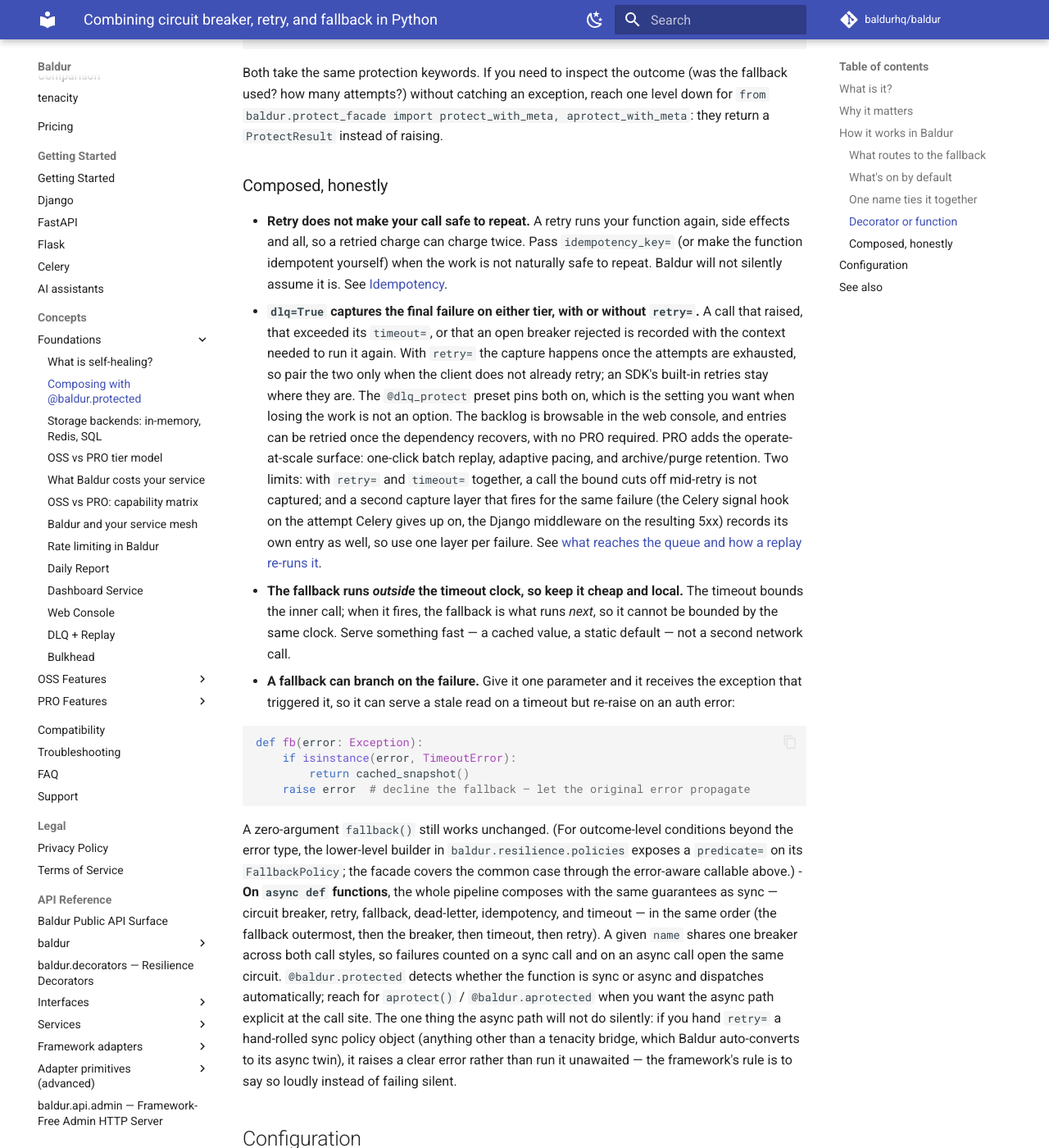
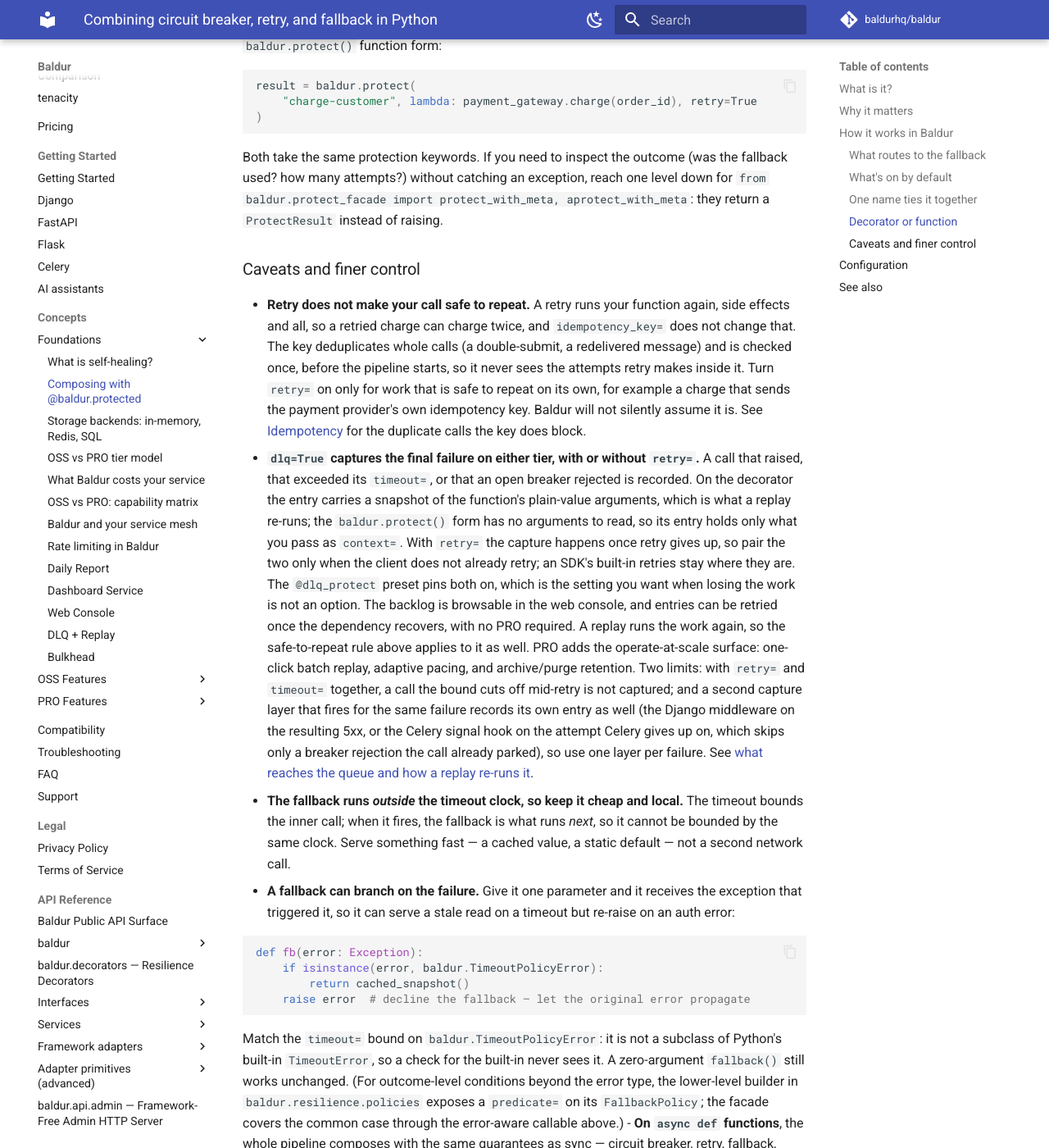
Before and after one commit to baldurhq/baldur, an MkDocs documentation site: the page built from docs/concepts/foundations/composition.md, in a window 1280 px wide and 1400 px high, scrolled down 3851 px. Shown: the whole window at 82% size. Built offline with MkDocs 1.6.1 and Material for MkDocs 9.7.7, drawn with Linux system fonts in a browser that asks for light colours; comment, search, counter and statistics services are not loaded; some of the changed text lies outside the part shown.

Commit message:
docs(concepts): reverse-verify the composition guide — idempotency_key does not cover retries, 7 corrections
Every claim re-checked against the code, with the runtime claims settled by
probes on a PRO-absent install.

- The retry caveat told readers to pass idempotency_key= so a retried charge
  would not charge twice. The key is a guard checked once per call, ahead of
  the policy chain, so it never sees the retry stage's attempts; a probe with
  retry=True and idempotency_key="order_id" ran the side effect 3 times.
  Re-derived: the key deduplicates whole calls; retry only on work that is
  repeat-safe on its own (a downstream idempotency key). A replay is a repeat
  too, now said inline in the DLQ bullet. See-also gloss corrected to match.
- The error-aware fallback example matched isinstance(error, TimeoutError);
  TimeoutPolicyError subclasses BaldurError, not the built-in, so the branch
  never fired on a timeout= expiry. Example now matches baldur.TimeoutPolicyError
  and says why.
- "the single safety net for every way the inner chain can fail": a response a
  client returns (a 503 or 429 object) is recorded as a breaker failure while
  the pipeline outcome stays SUCCESS, so retry, the fallback and the DLQ sink
  never see it (probe: 1 attempt, fallback not called). Narrowed to "every
  error the inner chain raises" and the returned-response case stated with the
  raise_for_status() remedy.
- "recorded with the context needed to run it again" held only for the
  decorator: the protect() function form has no arguments to snapshot, and a
  probe stored request_data={} for it. Now says the function form keeps only
  what is passed as context=.
- The duplicate-capture limit said the Celery hook records its own entry for
  every captured failure; the recorder skips an open-circuit rejection the
  sink already marked dispatched. Stated.
- "With retry= the capture happens once the attempts are exhausted" -> "once
  retry gives up" (budget, deadline and deferral exits also store).
- See-also: the circuit breaker is not the outermost layer (the fallback is);
  "in five minutes" had no source on the getting-started page.

Also renamed the "Composed, honestly" header (a construction the prose
register allows once across the guide set). mkdocs build --strict clean;
architecture leak/mkdocs gates pass.

````diff
--- a/docs/concepts/foundations/composition.md
+++ b/docs/concepts/foundations/composition.md
@@ -85,8 +85,13 @@
 | Timeout — the wall-clock bound is hit | raises `TimeoutPolicyError` | serves the fallback |
 | CB-open — the breaker rejects the call | raises `CircuitBreakerOpenError` | serves the fallback |
 
-The one thing the fallback does **not** absorb is an idempotency-duplicate rejection: a blocked
-duplicate raises `IdempotencyDuplicateError` so the caller knows the work did not run a second time.
+Two outcomes get past the fallback. A blocked idempotency duplicate raises
+`IdempotencyDuplicateError`, so the caller knows the work did not run a second time. And an error
+your client *returns* instead of raising, such as a response object carrying a 503 or a 429, comes
+back to you untouched: the breaker counts it as a failure, but retry, the fallback, and the
+dead-letter queue all see a call that returned. When you want those layers to act on error
+statuses, have the protected function raise on them (call `response.raise_for_status()` inside it,
+for example).
 
 ### What's on by default
 
@@ -135,25 +140,31 @@
 `from baldur.protect_facade import protect_with_meta, aprotect_with_meta`: they return a
 `ProtectResult` instead of raising.
 
-### Composed, honestly
+### Caveats and finer control
 
 - **Retry does not make your call safe to repeat.** A retry runs your function again, side effects
-  and all, so a retried charge can charge twice. Pass `idempotency_key=` (or make the function
-  idempotent yourself) when the work is not naturally safe to repeat. Baldur will not silently
-  assume it is. See [Idempotency](../oss/idempotency.md).
+  and all, so a retried charge can charge twice, and `idempotency_key=` does not change that. The
+  key deduplicates whole calls (a double-submit, a redelivered message) and is checked once, before
+  the pipeline starts, so it never sees the attempts retry makes inside it. Turn `retry=` on only
+  for work that is safe to repeat on its own, for example a charge that sends the payment
+  provider's own idempotency key. Baldur will not silently assume it is. See
+  [Idempotency](../oss/idempotency.md) for the duplicate calls the key does block.
 - **`dlq=True` captures the final failure on either tier, with or without `retry=`.** A call that
-  raised, that exceeded its `timeout=`, or that an open breaker rejected is recorded with the
-  context needed to run it again. With `retry=` the capture happens once the attempts are
-  exhausted, so pair the two only when the client does not already retry; an SDK's built-in
-  retries stay where they are. The `@dlq_protect` preset pins both on, which is the setting you
-  want when losing the work is not an option. The backlog is browsable in the web console, and
-  entries can be retried once the dependency recovers, with no PRO required. PRO adds the
-  operate-at-scale surface: one-click batch replay, adaptive pacing, and archive/purge retention.
+  raised, that exceeded its `timeout=`, or that an open breaker rejected is recorded. On the
+  decorator the entry carries a snapshot of the function's plain-value arguments, which is what a
+  replay re-runs; the `baldur.protect()` form has no arguments to read, so its entry holds only
+  what you pass as `context=`. With `retry=` the capture happens once retry gives up, so pair the
+  two only when the client does not already retry; an SDK's built-in retries stay where they are.
+  The `@dlq_protect` preset pins both on, which is the setting you want when losing the work is not
+  an option. The backlog is browsable in the web console, and entries can be retried once the
+  dependency recovers, with no PRO required. A replay runs the work again, so the safe-to-repeat
+  rule above applies to it as well. PRO adds the operate-at-scale surface: one-click batch replay,
+  adaptive pacing, and archive/purge retention.
   Two limits: with `retry=` and `timeout=` together, a call the bound cuts off mid-retry is not
-  captured; and a second capture layer that fires for the same failure (the Celery signal hook on
-  the attempt Celery gives up on, the Django middleware on the resulting 5xx) records its own
-  entry as well, so use one layer per failure. See
-  [what reaches the queue and how a replay re-runs it](dlq-replay.md).
+  captured; and a second capture layer that fires for the same failure records its own entry as
+  well (the Django middleware on the resulting 5xx, or the Celery signal hook on the attempt Celery
+  gives up on, which skips only a breaker rejection the call already parked), so use one layer per
+  failure. See [what reaches the queue and how a replay re-runs it](dlq-replay.md).
 - **The fallback runs *outside* the timeout clock, so keep it cheap and local.** The timeout bounds
   the inner call; when it fires, the fallback is what runs *next*, so it cannot be bounded by the
   same clock. Serve something fast — a cached value, a static default — not a second network call.
@@ -162,14 +173,16 @@
 
   ```python
   def fb(error: Exception):
-      if isinstance(error, TimeoutError):
+      if isinstance(error, baldur.TimeoutPolicyError):
           return cached_snapshot()
       raise error  # decline the fallback — let the original error propagate
   ```
 
-  A zero-argument `fallback()` still works unchanged. (For outcome-level conditions beyond the error
-  type, the lower-level builder in `baldur.resilience.policies` exposes a `predicate=` on its
-  `FallbackPolicy`; the facade covers the common case through the error-aware callable above.)
+  Match the `timeout=` bound on `baldur.TimeoutPolicyError`: it is not a subclass of Python's
+  built-in `TimeoutError`, so a check for the built-in never sees it. A zero-argument `fallback()`
+  still works unchanged. (For outcome-level conditions beyond the error type, the lower-level
+  builder in `baldur.resilience.policies` exposes a `predicate=` on its `FallbackPolicy`; the
+  facade covers the common case through the error-aware callable above.)
 - **On `async def` functions**, the whole pipeline composes with the same guarantees as sync —
   circuit breaker, retry, fallback, dead-letter, idempotency, and timeout — in the same order (the
   fallback outermost, then the breaker, then timeout, then retry). A given `name` shares one breaker
@@ -193,10 +206,10 @@
 
 ## See also
 
-- [Getting Started](../../getting-started/index.md) — get a protected endpoint running in five minutes
+- [Getting Started](../../getting-started/index.md) — get a protected endpoint running with no infrastructure to set up
 - [What is self-healing?](self-healing.md) — the bigger picture this fits into
-- [Circuit Breaker](../oss/circuit-breaker.md) — the outermost layer, and a good first read
+- [Circuit Breaker](../oss/circuit-breaker.md) — the one layer on by default, and a good first read
 - [Retry](../oss/retry.md) — the retry-with-backoff stage
-- [Idempotency](../oss/idempotency.md) — make a retried side effect safe to repeat
+- [Idempotency](../oss/idempotency.md) — stop a duplicate call from running its side effect twice
 - [DLQ + Replay](dlq-replay.md) — where `dlq=True` sets a final failure aside, and how it replays
 - [Facade API reference](../../reference/baldur/facade.md) — every option and signature
````
Also changed, not shown: other parts of docs/concepts/foundations/composition.md (+2 -2 lines).
